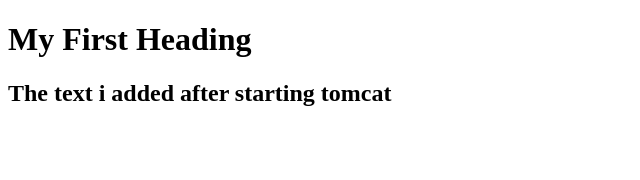
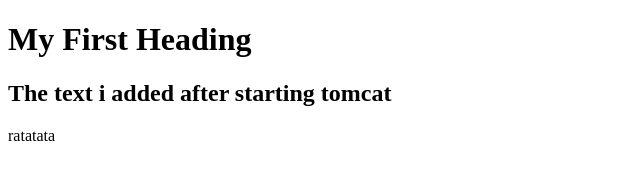
Before and after one commit to daniilshauchenka/demo-jenkins, a plain HTML site: page index.html in a window 1280 px wide. Shown: the full height of the page, 0-640 px from the left. Drawn offline with Linux system fonts and the light colour scheme.

Commit message:
Update index.html

```diff
--- a/index.html
+++ b/index.html
@@ -4,5 +4,6 @@
 
 <h1>My First Heading</h1>
 <h2>The text i added after starting tomcat</h2>
+  <p>ratatata</p>
 </body>
 </html>
```
